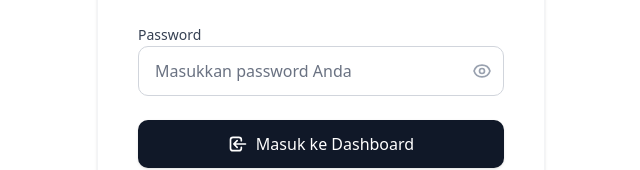
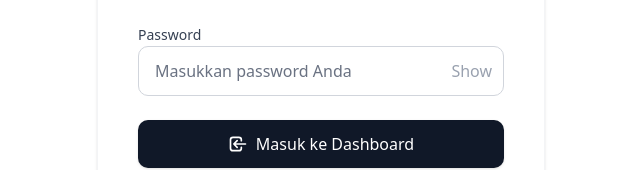
Before and after one commit to NaswaNovellia-23312014/Barber-x, a Next.js app in the folder web/: page /admin/login in a window 1280 px wide. Shown: the part 488-658 px from the top of the page, without its empty margins (319-959 px from the left). Built offline with nearby package versions, Linux system fonts and the light colour scheme.

Commit message:
refactor(login): ganti icon mata dengan toggle teks Show/Hide untuk aksesibilitas password

```diff
--- a/web/src/app/(auth)/admin/login/page.tsx
+++ b/web/src/app/(auth)/admin/login/page.tsx
@@ -183,18 +183,7 @@ export default function LoginPage() {
                       onClick={togglePasswordVisibility}
                       disabled={loading}
                     >
-                      {showPassword ? (
-                        // Icon mata tertutup (slash) ketika password visible
-                        <svg className="h-5 w-5" fill="none" stroke="currentColor" viewBox="0 0 24 24">
-                          <path strokeLinecap="round" strokeLinejoin="round" strokeWidth={2} d="M13.875 18.825A10.05 10.05 0 0112 19c-4.478 0-8.268-2.943-9.543-7a9.97 9.97 0 011.563-3.029m5.858.908a3 3 0 114.243 4.243M9.878 9.878l4.242 4.242M9.878 9.878L9 9m9 9l-3-3m-3 3l3-3m0 0l3 3m-3-3l-3 3" />
-                        </svg>
-                      ) : (
-                        // Icon mata terbuka ketika password hidden
-                        <svg className="h-5 w-5" fill="none" stroke="currentColor" viewBox="0 0 24 24">
-                          <path strokeLinecap="round" strokeLinejoin="round" strokeWidth={2} d="M15 12a3 3 0 11-6 0 3 3 0 016 0z" />
-                          <path strokeLinecap="round" strokeLinejoin="round" strokeWidth={2} d="M2.458 12C3.732 7.943 7.523 5 12 5c4.478 0 8.268 2.943 9.542 7-1.274 4.057-5.064 7-9.542 7-4.477 0-8.268-2.943-9.542-7z" />
-                        </svg>
-                      )}
+                      {showPassword ? "Hide" : "Show"}
                     </button>
                   </div>
                 </div>
```
